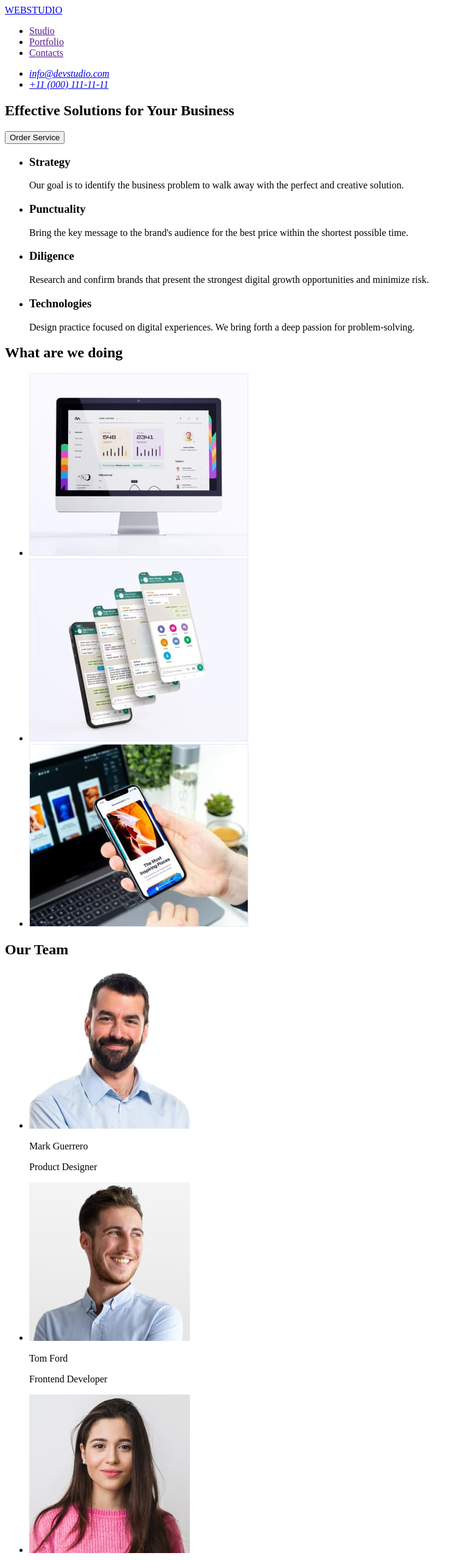
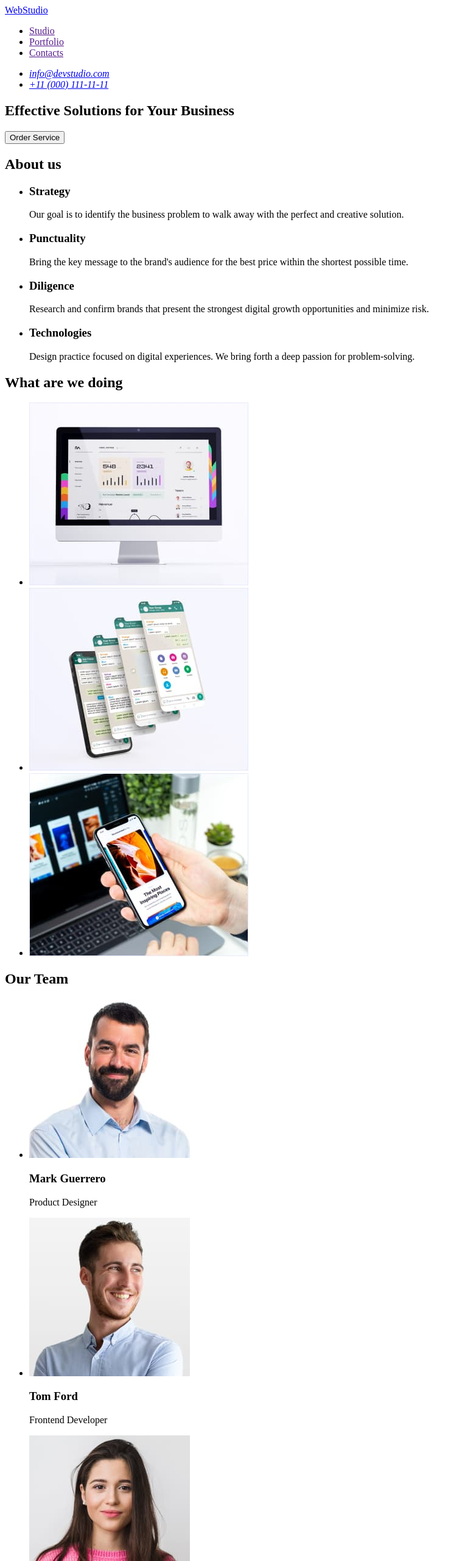
Before and after one commit to YuriiM-Owl/goit-markup-hw-01, a plain HTML site: page index.html in a window 1280 px wide. Shown: the top 2560 px of the page at 61% size, without its empty margins (0-759 px from the left). Drawn offline with Linux system fonts and the light colour scheme.

Commit message:
edited h3

```diff
--- a/index.html
+++ b/index.html
@@ -9,7 +9,7 @@
     <!-- Header -->
     <header>
       <nav>
-        <a href="./index.html">WEBSTUDIO</a>
+        <a href="./index.html">WebStudio</a>
         <ul>
           <li><a href="">Studio</a></li>
           <li><a href="">Portfolio</a></li>
@@ -25,12 +25,14 @@
     </header>
     <!-- Page content -->
     <main>
+      <!-- Banner -->
       <section>
         <h1>Effective Solutions for Your Business</h1>
         <button type="button">Order Service</button>
       </section>
       <!-- About us -->
       <section>
+        <h2>About us</h2>
         <ul>
           <li>
             <h3>Strategy</h3>
@@ -99,7 +101,7 @@
               alt="photo of Product Designer"
               width="264"
             />
-            <p>Mark Guerrero</p>
+            <h3>Mark Guerrero</h3>
             <p>Product Designer</p>
           </li>
           <li>
@@ -108,7 +110,7 @@
               alt="photo of Frontend Developer"
               width="264"
             />
-            <p>Tom Ford</p>
+            <h3>Tom Ford</h3>
             <p>Frontend Developer</p>
           </li>
           <li>
@@ -117,7 +119,7 @@
               alt="photo of Marketing"
               width="264"
             />
-            <p>Camila Garcia</p>
+            <h3>Camila Garcia</h3>
             <p>Marketing</p>
           </li>
           <li>
@@ -126,7 +128,7 @@
               alt="photo of UI Designer"
               width="264"
             />
-            <p>Daniel Wilson</p>
+            <h3>Daniel Wilson</h3>
             <p>UI Designer</p>
           </li>
         </ul>
@@ -134,7 +136,7 @@
     </main>
     <!-- Footer -->
     <footer>
-      <a href="/">WEBSTUDIO</a>
+      <a href="./index.html">WebStudio</a>
       <p>
         Increase the flow of customers and sales for your business with digital
         marketing & growth solutions.
```
